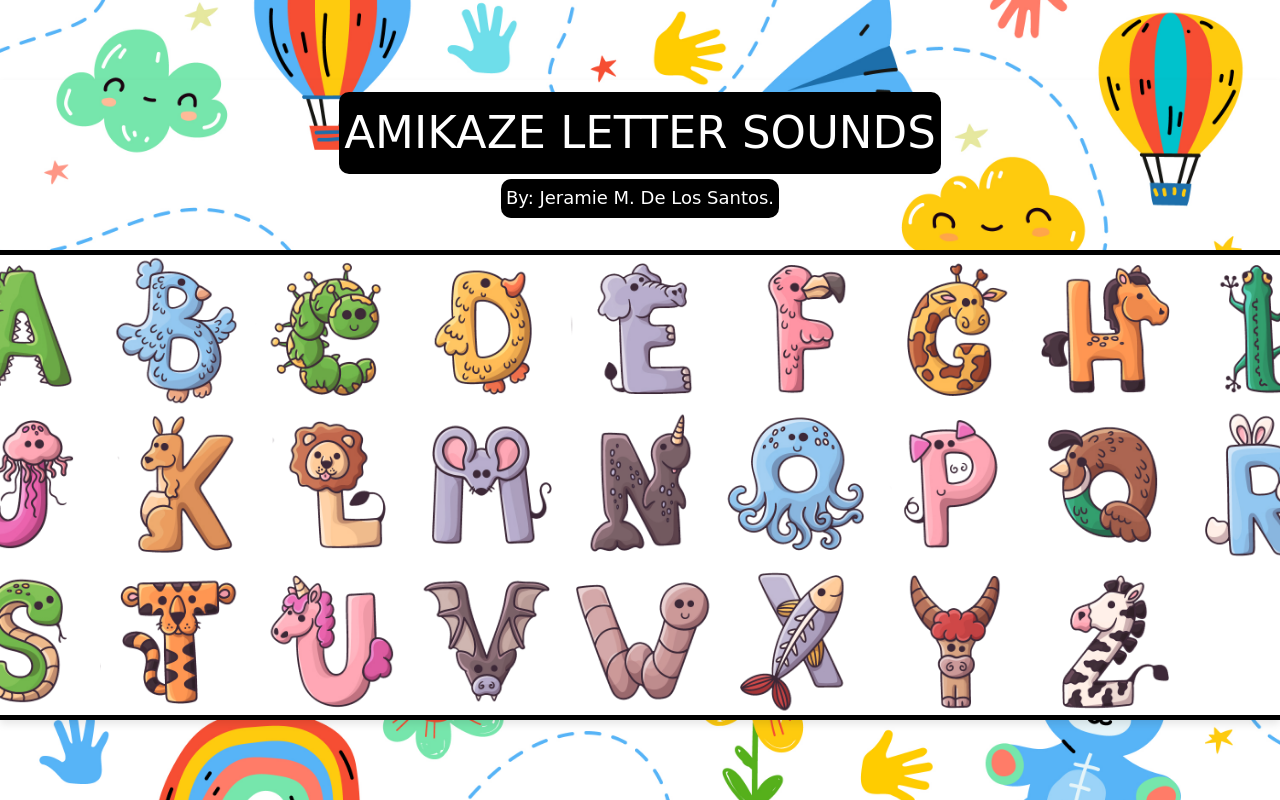
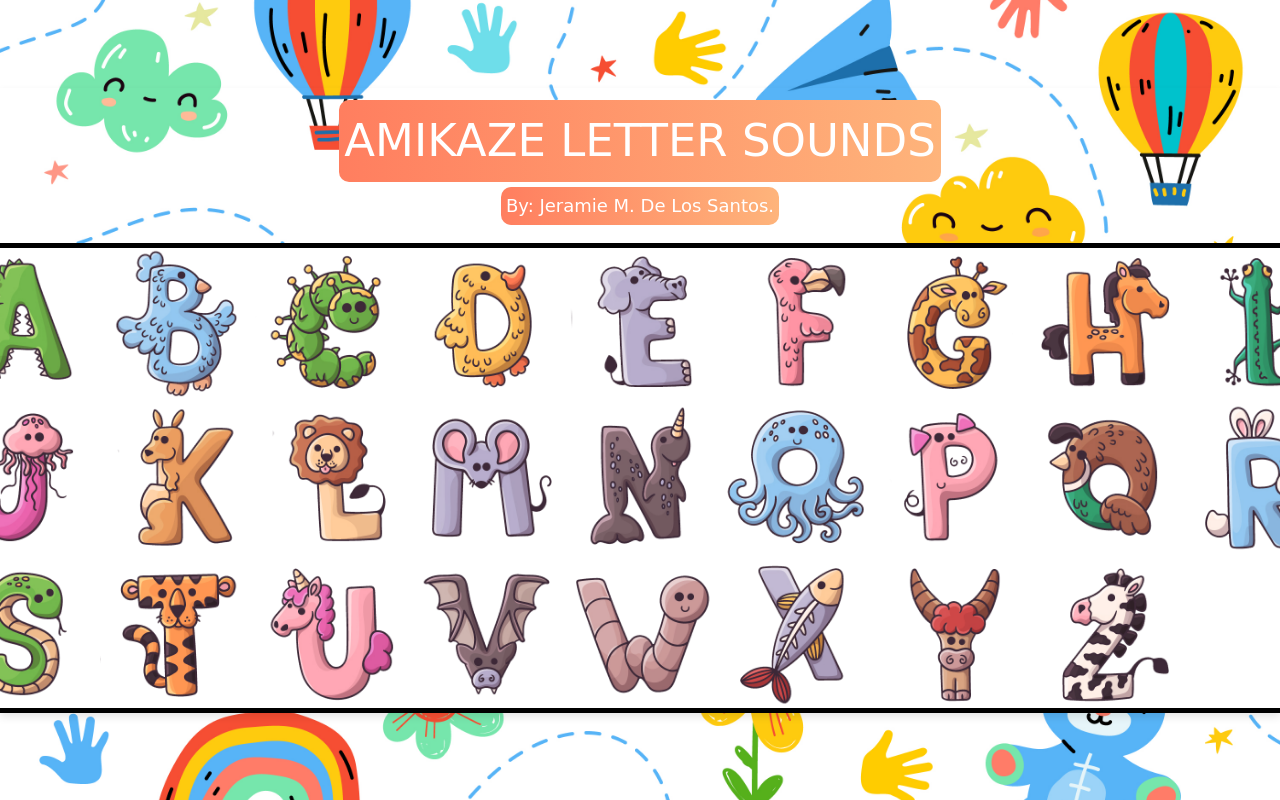
Before and after one commit to KaelNierras/Sounds-of-Letters, a Vue app: page / in a window 1280 px wide. Shown: the top 800 px of the page. Built offline with nearby package versions, Linux system fonts and the light colour scheme.

Commit message:
Color and Margin

```diff
--- a/src/App.vue
+++ b/src/App.vue
@@ -15,9 +15,9 @@ import { RouterLink, RouterView } from 'vue-router'
 </template>
 
 <style scoped>
-.Title, .Subtitle{
+.Title, .Subtitle {
   padding: 5px;
-  background-color: black;
+  background-image: linear-gradient(to right, #ff7e5f, #feb47b); /* Gradient colors */
   border-radius: 10px;
 }
 .header {
@@ -44,7 +44,7 @@ import { RouterLink, RouterView } from 'vue-router'
 }
 
 .router {
-  margin-top: 30px;
+  margin-top: 15px;
   border: 5px solid black;
   border-radius: 20px;
   background: white;
```
